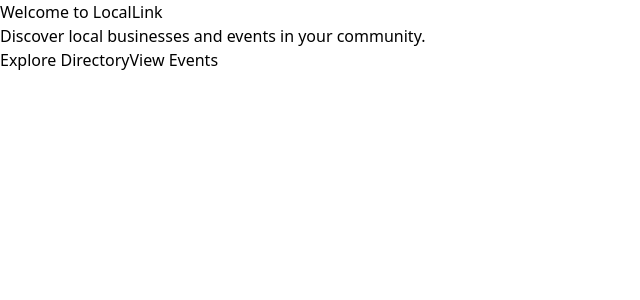
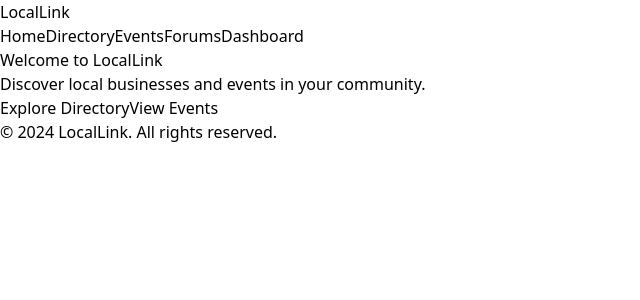
Before and after one commit to BenedictJoachim/mwenyeji-link, a React (Vite) app: page / in a window 1280 px wide. Shown: the top 300 px of the page, without its empty margins (0-640 px from the left). Built offline with nearby package versions, Linux system fonts and the light colour scheme.

Commit message:
Updating the App component

```diff
--- a/src/App.jsx
+++ b/src/App.jsx
@@ -1,9 +1,13 @@
 import { Routes, Route } from "react-router-dom"
 import { BusinessDirectory, BusinessProfile, CommunityForums, EventCalendar, Home, UserDashboard } from "./pages"
+import { Footer, Header } from "./components"
 
 
 const App = () => {
   return (
+    <div className="flex flex-col min-h-screen">
+      <Header />
+      <main className="flex-grow">
         <Routes>
           <Route path="/" element={<Home />} />
           <Route path="/directory" element={<BusinessDirectory />} />
@@ -12,6 +16,9 @@
           <Route path="/forums" element={<CommunityForums />} />
           <Route path="/dashboard" element={<UserDashboard />} />
         </Routes>
+      </main>
+      <Footer />
+    </div>
   )
 }
 
```
Lines whose indentation alone changed are shown as unchanged.
